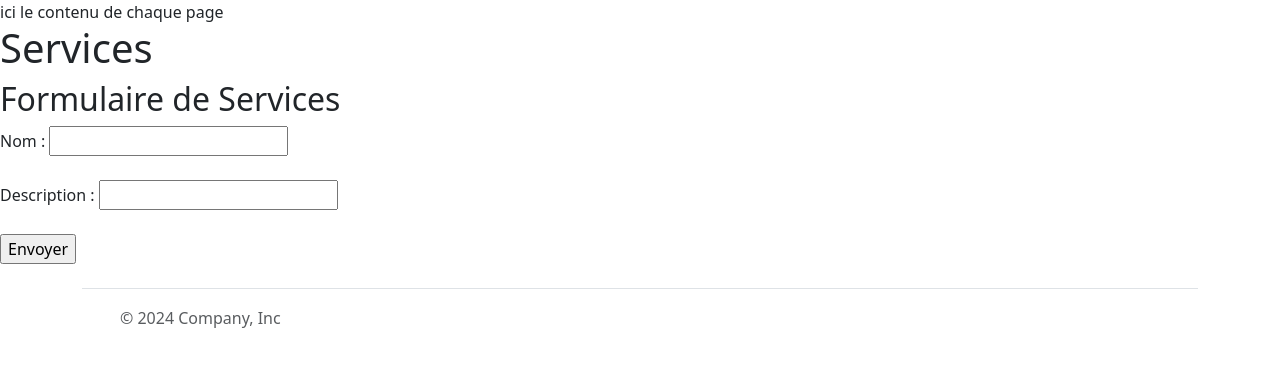
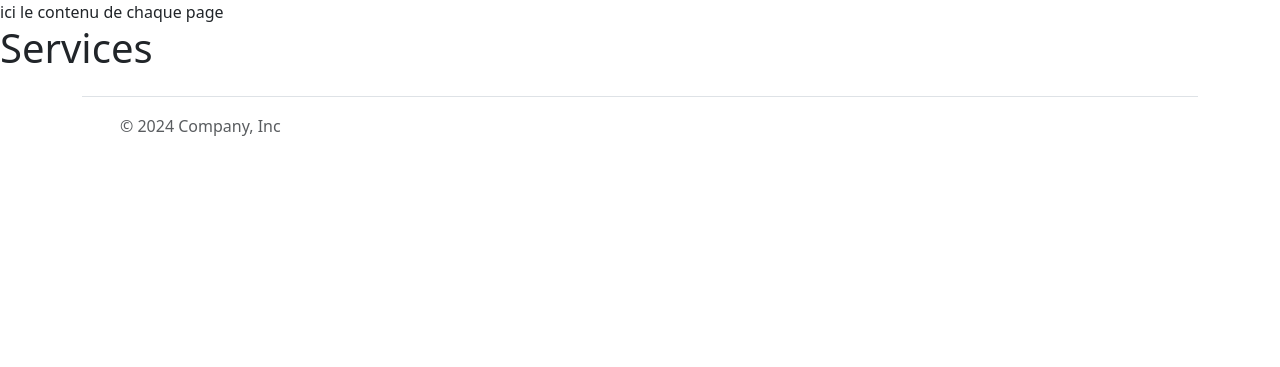
Before and after one commit to Llily766/ECFZOO, a PHP site: page /service in a window 1280 px wide. Shown: the part 72-439 px from the top of the page. Run offline with PHP 8.4, Linux system fonts and the light colour scheme.

Commit message:
service php

```diff
--- a/dashboard/services.php
+++ b/dashboard/services.php
@@ -16,8 +16,8 @@ if ($_SERVER["REQUEST_METHOD"] == "POST") {
   // Connexion à la base de données
   try {
 
-    $dbh = new PDO("mysql:host=" .'localhost' . ";dbname=" . 'zoo'
-  . ";charset=utf8", 'root','');
+    $dbh = new PDO("mysql:host=" . 'localhost' . ";dbname=" . 'zoo'
+  . ";charset=utf8", 'root', '');
 
     // Configuration pour afficher les erreurs PDO
     $dbh->setAttribute(PDO::ATTR_ERRMODE, PDO::ERRMODE_EXCEPTION);
--- a/pages/service.php
+++ b/pages/service.php
@@ -3,18 +3,6 @@
     Services
 </h1>
 
-    <h2>Formulaire de Services</h2>
-    <form action="traitement.php" method="post">
-        <label for="nom">Nom :</label>
-        <input type="text" id="nom" name="nom" required><br><br>
-
-        <label for="description">Description :</label>
-        <input type="description" id="description" name="description" required><br><br>
-
-
-
-        <input type="submit" name="submit" value="Envoyer">
-    </form>
 
 
 
```
